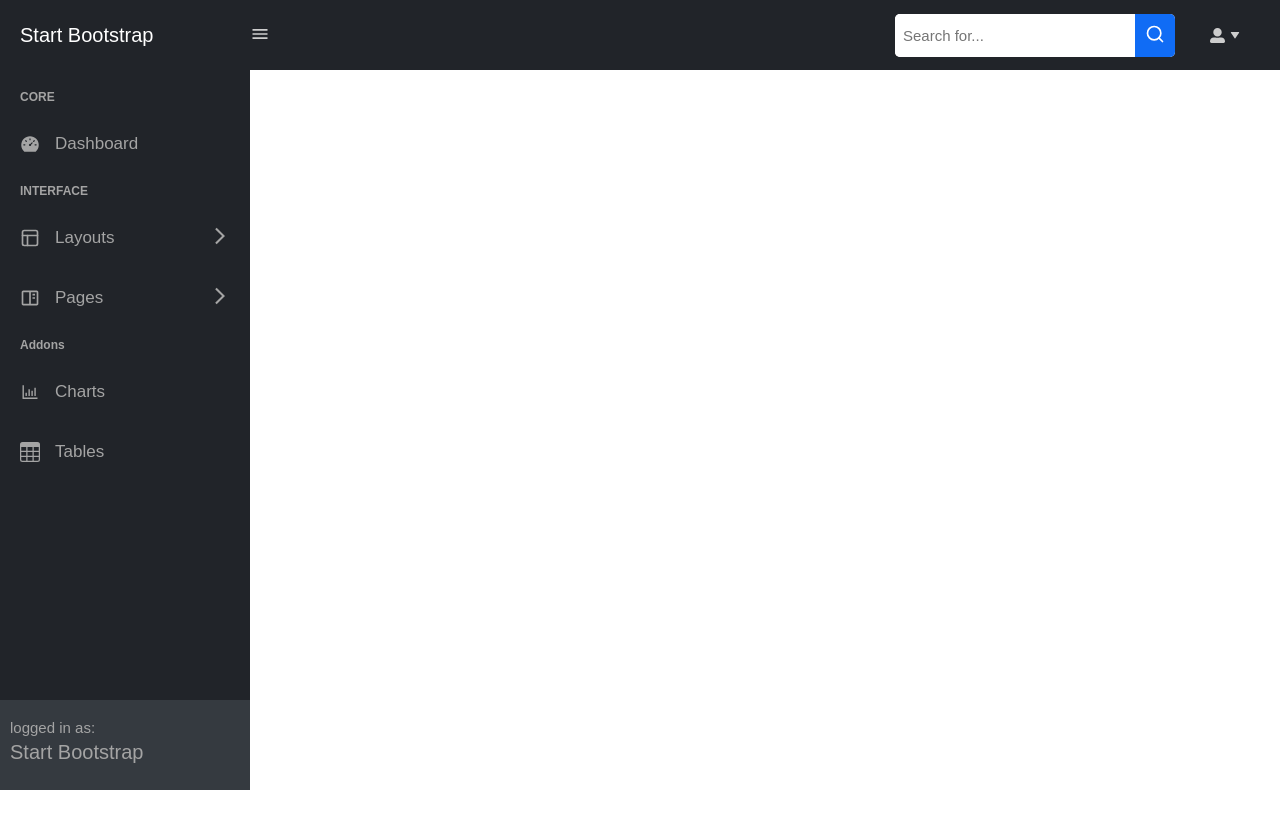
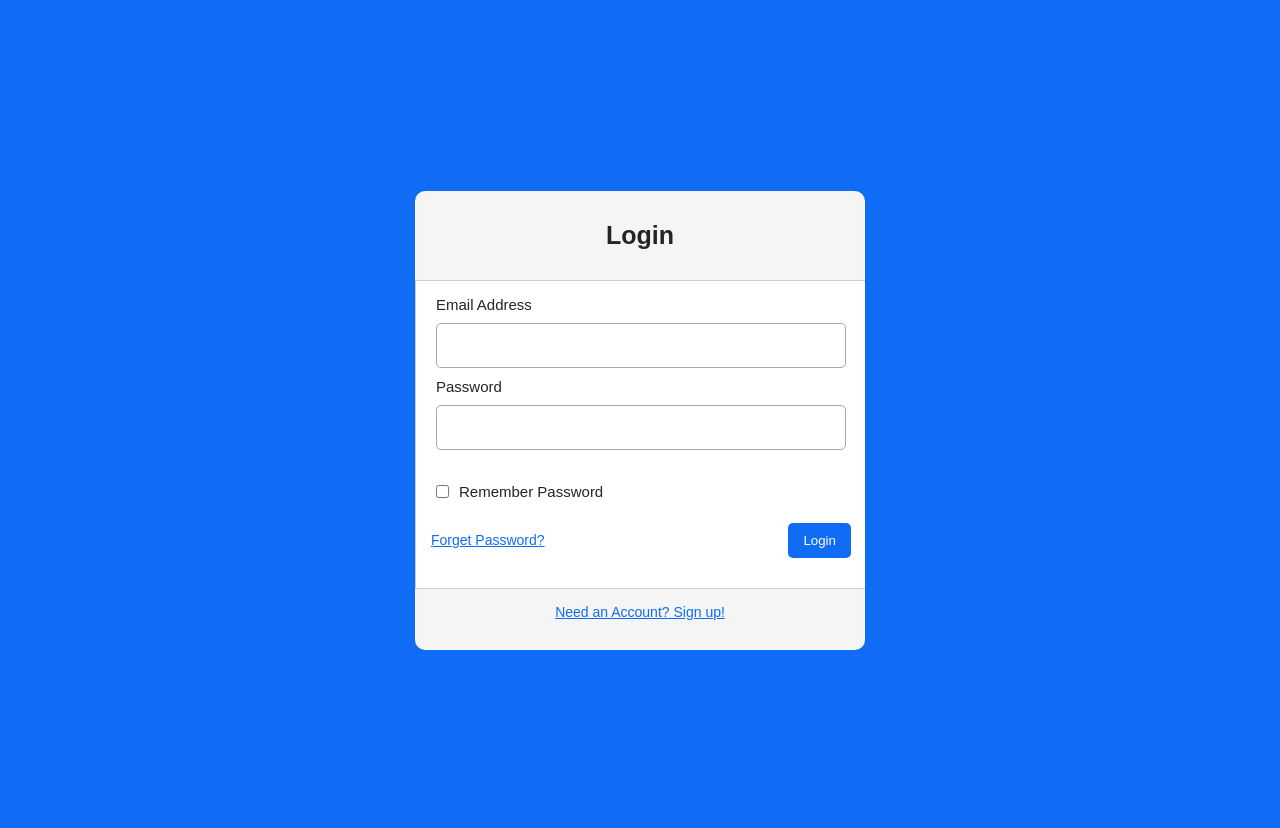
Before and after one commit to samsyntx/react-dashboard-design, a React (Create React App) app: page /login in a window 1280 px wide. Shown: the top 828 px of the page. Before the commit the page ends 800 px from the top, so only its background shows below. Built offline with nearby package versions, Linux system fonts and the light colour scheme; a web font is replaced by a local one.

Commit message:
Auth Page Added

```diff
--- a/src/App.jsx
+++ b/src/App.jsx
@@ -10,7 +10,10 @@
 import Tables from "./components/Tables/Tables";
 import StaticPage from "./components/CommonPage/StaticPage";
 import ErrorPage from "./components/Error/ErrorPage";
-import Error404 from './components/Error/Error404'
+import Error404 from "./components/Error/Error404";
+import Login from "./components/Auth/Login";
+import Register from "./components/Auth/Register";
+import Forget from "./components/Auth/Forget";
 
 const initialState = {
   isDarkSider: true,
@@ -51,17 +54,18 @@
   };
 
   const Error401 = () => {
-    return(
-      <ErrorPage code="401" title="Unauthorized" detail="Access to this resource is denied."/>
-    )
-  }
-
+    return (
+      <ErrorPage
+        code="401"
+        title="Unauthorized"
+        detail="Access to this resource is denied."
+      />
+    );
+  };
 
   const Error500 = () => {
-    return(
-      <ErrorPage code="500" title="Internal Server Error" detail=""/>
-    )
-  }
+    return <ErrorPage code="500" title="Internal Server Error" detail="" />;
+  };
 
   return (
     <SidebarContext.Provider
@@ -78,6 +82,9 @@
     >
       <BrowserRouter>
         <Switch>
+          <Route exact path="/login" component={Login} />
+          <Route exact path="/Register" component={Register} />
+          <Route exact path="/forget-password" component={Forget} />
           <Route exact path="/401" component={Error401} />
           <Route exact path="/404" component={Error404} />
           <Route exact path="/500" component={Error500} />
--- /dev/null
+++ b/src/components/Auth/AuthStyled.jsx
@@ -0,0 +1,114 @@
+import styled from "styled-components";
+import { Link } from "react-router-dom";
+// Login Page
+export const CompleteAuthCon = styled.div`
+  background-color: #106cf5;
+  min-height: 100vh;
+  display: flex;
+  justify-content: center;
+  align-items: center;
+  padding: 20px;
+`;
+
+export const CompAuthInsideCon = styled.div`
+  background-color: #f5f5f5;
+  min-height: 300px;
+  min-width: 200px;
+  max-width: ${props => props.register === "true" ? '600px' : '450px'};
+  flex-grow: 1;
+  border-radius: 10px;
+  text-align: center;
+  overflow: hidden;
+  padding: 0px 0px 30px 0px;
+`;
+
+export const AuthMainHeading = styled.h1`
+  color: #242424;
+  font-size: 25px;
+  margin: 30px 0px 30px 0px;
+`;
+
+export const AuthWhiteConCom = styled.div`
+  text-align: left;
+  background-color: white;
+  border: 1px solid #cccccc;
+  min-height: 200px;
+  width: 100%;
+`;
+
+export const AuthFormConCom = styled.form`
+  margin: 15px;
+  display: flex;
+  flex-direction: column;
+  justify-content: center;
+`;
+
+export const AuthLabelEle = styled.label`
+  font-size: 15px;
+  color: #242424;
+  margin-left: 5px;
+`;
+
+export const AuthInputEle = styled.input`
+  padding: 10px;
+  font-size: 20px;
+  color: #242424;
+  outline: none;
+  border: 1px solid #a7a7a7;
+  border-radius: 5px;
+  margin: 10px 5px 10px 5px;
+`;
+
+export const FlexContainerLeft = styled.div`
+  display: flex;
+  align-items: center;
+  margin-top: 15px;
+`;
+export const FlexBottomSpaceBetween = styled.div`
+  display: flex;
+  flex-direction: row;
+  justify-content: space-between;
+  align-items: center;
+  margin: 15px 0px 15px 0px;
+`;
+
+export const LinkItemsAuth = styled(Link)`
+  color: #106cf5;
+  font-size: 14px;
+  flex-grow: 1;
+`;
+
+export const SubmitButtonAuth = styled.button`
+  background-color: #106cf5;
+  padding: 10px 15px 10px 15px;
+  border-radius: 5px;
+  color: white;
+  border: none;
+`;
+
+export const DetailAuth = styled.p`
+color: #909090;
+font-size: 15px;
+margin-bottom: 15px;
+line-height: 25px;
+`
+//Regiter
+
+export const RegisterFlexCon = styled.div`
+display: flex;
+flex-direction: row;
+justify-content: space-between;
+align-items: center;
+width: 100%;
+@media all and (max-width: 768px){
+  display: flex;
+  flex-direction: column;
+}
+`
+
+export const RegisterInputWrap = styled.div`
+margin: 10px 0px 10px 0px;
+width: 100%;
+display: flex;
+flex-direction: column;
+`
--- /dev/null
+++ b/src/components/Auth/Forget.jsx
@@ -0,0 +1,54 @@
+import { useHistory } from 'react-router-dom';
+import {
+  CompleteAuthCon,
+  CompAuthInsideCon,
+  AuthMainHeading,
+  AuthInputEle,
+  DetailAuth,
+  AuthLabelEle,
+  AuthFormConCom,
+  AuthWhiteConCom,
+  FlexContainerLeft,
+  FlexBottomSpaceBetween,
+  LinkItemsAuth,
+  SubmitButtonAuth,
+} from "./AuthStyled";
+
+const Forget = function () {
+  const history = useHistory();
+
+  const authButtonSubmit = event => {
+    event.preventDefault()
+    history.replace('/');
+  }
+
+  return (
+    <CompleteAuthCon>
+      <CompAuthInsideCon>
+        <AuthMainHeading>Password Recovery</AuthMainHeading>
+        <AuthWhiteConCom>
+          <AuthFormConCom onClick={authButtonSubmit}>
+            <DetailAuth>
+              Enter your email address and we will send you a link to reset your
+              password.
+            </DetailAuth>
+            <AuthLabelEle htmlFor="EMAIL">Email Address</AuthLabelEle>
+            <AuthInputEle id="EMAIL" type="email" />
+
+            <FlexBottomSpaceBetween>
+              <LinkItemsAuth to="/login">Return to Login</LinkItemsAuth>
+              <SubmitButtonAuth onClick={authButtonSubmit} type="submit">Reset Password</SubmitButtonAuth>
+            </FlexBottomSpaceBetween>
+          </AuthFormConCom>
+        </AuthWhiteConCom>
+        <FlexContainerLeft>
+          <LinkItemsAuth to="/register">
+            Need an Account? Sign up!
+          </LinkItemsAuth>
+        </FlexContainerLeft>
+      </CompAuthInsideCon>
+    </CompleteAuthCon>
+  );
+};
+
+export default Forget;
--- /dev/null
+++ b/src/components/Auth/Login.jsx
@@ -0,0 +1,56 @@
+import { useHistory } from 'react-router-dom';
+import {
+  CompleteAuthCon,
+  CompAuthInsideCon,
+  AuthMainHeading,
+  AuthInputEle,
+  AuthLabelEle,
+  AuthFormConCom,
+  AuthWhiteConCom,
+  FlexContainerLeft,
+  FlexBottomSpaceBetween,
+  LinkItemsAuth,
+  SubmitButtonAuth,
+} from "./AuthStyled";
+
+const Login = function () {
+  const history = useHistory();
+
+  const authButtonSubmit = event => {
+    event.preventDefault()
+    history.replace('/');
+  }
+
+  return (
+    <CompleteAuthCon>
+      <CompAuthInsideCon>
+        <AuthMainHeading>Login</AuthMainHeading>
+        <AuthWhiteConCom>
+          <AuthFormConCom onClick={authButtonSubmit}>
+            <AuthLabelEle htmlFor="EMAIL">Email Address</AuthLabelEle>
+            <AuthInputEle id="EMAIL" type="email" />
+            <AuthLabelEle htmlFor="PASSWORD">Password</AuthLabelEle>
+            <AuthInputEle id="PASSWORD" type="password" />
+            <FlexContainerLeft>
+              <AuthInputEle id="REMEMBER" type="checkbox" />
+              <AuthLabelEle htmlFor="REMEMBER">Remember Password</AuthLabelEle>
+            </FlexContainerLeft>
+            <FlexBottomSpaceBetween>
+              <LinkItemsAuth to="/forget-password">
+                Forget Password?
+              </LinkItemsAuth>
+              <SubmitButtonAuth onClick={authButtonSubmit} type="submit">Login</SubmitButtonAuth>
+            </FlexBottomSpaceBetween>
+          </AuthFormConCom>
+        </AuthWhiteConCom>
+        <FlexContainerLeft>
+          <LinkItemsAuth to="/register">
+            Need an Account? Sign up!
+          </LinkItemsAuth>
+        </FlexContainerLeft>
+      </CompAuthInsideCon>
+    </CompleteAuthCon>
+  );
+};
+
+export default Login;
--- /dev/null
+++ b/src/components/Auth/Register.jsx
@@ -0,0 +1,66 @@
+import { useHistory } from 'react-router-dom';
+import {
+  CompleteAuthCon,
+  CompAuthInsideCon,
+  AuthMainHeading,
+  AuthInputEle,
+  AuthLabelEle,
+  RegisterFlexCon,
+  RegisterInputWrap,
+  AuthFormConCom,
+  AuthWhiteConCom,
+  FlexContainerLeft,
+  LinkItemsAuth,
+  SubmitButtonAuth,
+} from "./AuthStyled";
+
+const Register = function () {
+  const history = useHistory();
+
+  const authButtonSubmit = event => {
+    event.preventDefault()
+    history.replace('/');
+  }
+
+  return (
+    <CompleteAuthCon>
+      <CompAuthInsideCon register={"true"}>
+        <AuthMainHeading>Create Account</AuthMainHeading>
+        <AuthWhiteConCom>
+          <AuthFormConCom onClick={authButtonSubmit}>
+            <RegisterFlexCon>
+              <RegisterInputWrap>
+                <AuthLabelEle htmlFor="FIRSTNAME">First Name</AuthLabelEle>
+                <AuthInputEle id="FIRSTNAME" type="text" />
+              </RegisterInputWrap>
+              <RegisterInputWrap>
+                <AuthLabelEle htmlFor="LASTNAME">Last Name</AuthLabelEle>
+                <AuthInputEle id="LASTNAME" type="text" />
+              </RegisterInputWrap>
+            </RegisterFlexCon>
+            <AuthLabelEle htmlFor="EMAIL">Email</AuthLabelEle>
+            <AuthInputEle id="EMAIL" type="email" />
+            <RegisterFlexCon>
+              <RegisterInputWrap>
+                <AuthLabelEle htmlFor="PASSWORD">Password</AuthLabelEle>
+                <AuthInputEle id="PASSWORD" type="password" />
+              </RegisterInputWrap>
+              <RegisterInputWrap>
+                <AuthLabelEle htmlFor="confirmPassword">Confirm Password</AuthLabelEle>
+                <AuthInputEle id="confirmPassword" type="password" />
+              </RegisterInputWrap>
+            </RegisterFlexCon>
+            <SubmitButtonAuth onClick={authButtonSubmit} type="submit">Create Account</SubmitButtonAuth>
+          </AuthFormConCom>
+        </AuthWhiteConCom>
+        <FlexContainerLeft>
+          <LinkItemsAuth to="/login">
+            Already have an account? Login
+          </LinkItemsAuth>
+        </FlexContainerLeft>
+      </CompAuthInsideCon>
+    </CompleteAuthCon>
+  );
+};
+
+export default Register;
--- a/src/components/FooterComp/FooterComp.jsx
+++ b/src/components/FooterComp/FooterComp.jsx
@@ -8,7 +8,7 @@
 const FooterComp = function () {
   return (
     <FooterComCon>
-      <CopyrightFooter>Copyright © React Admin by Shubham 2023</CopyrightFooter>
+      <CopyrightFooter>Copyright © Shubham 2023</CopyrightFooter>
       <LinkTextFooterDiv>
         <LinkFooter to='#'>Privacy Policy</LinkFooter> : {" "}
          <LinkFooter to='#'>Terms & Conditions</LinkFooter>
```
